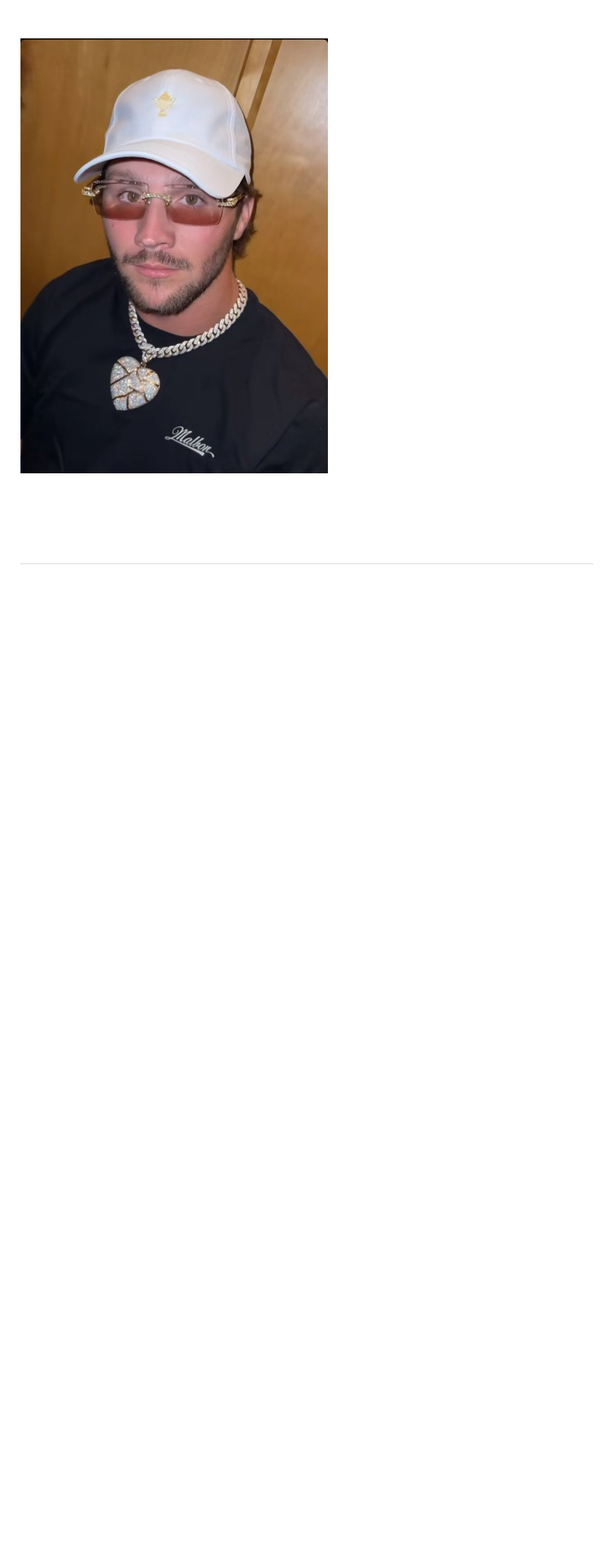
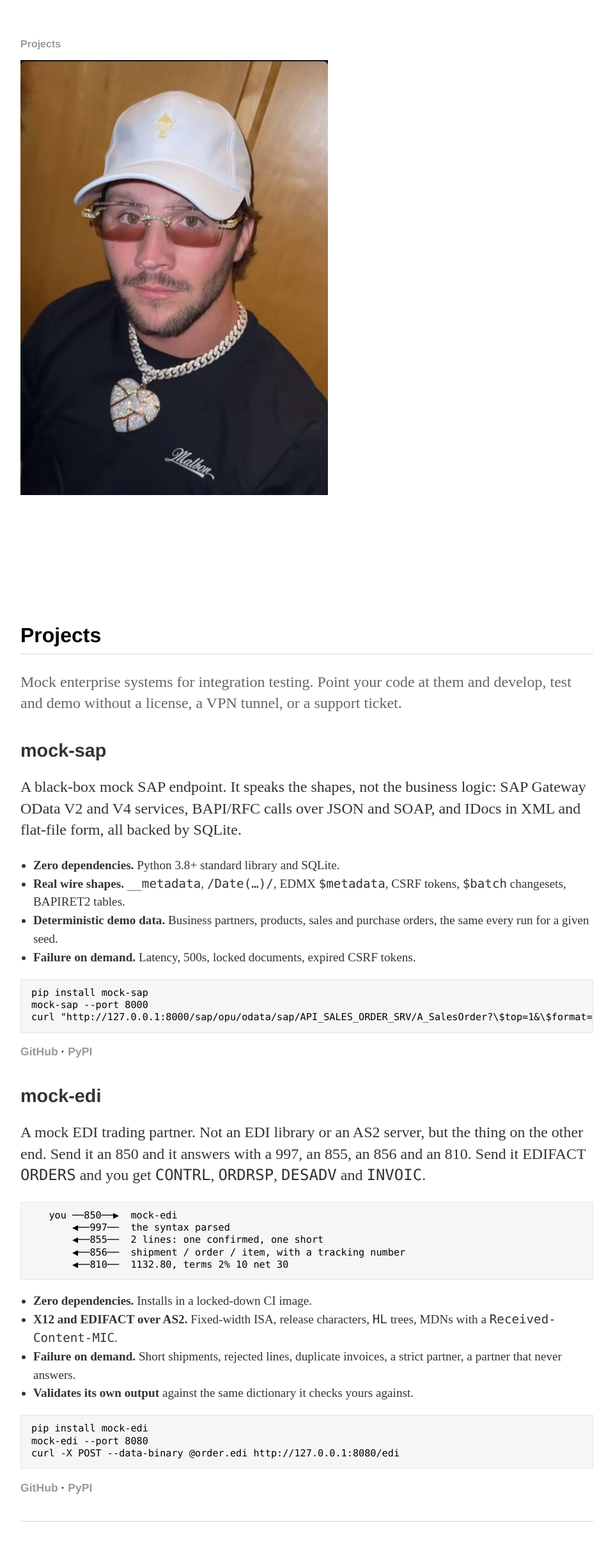
Before and after one commit to rseufert/rseufert.github.io, a Jekyll site: the page built from index.html, in a window 1280 px wide. Shown: the whole page at 64% size, without its empty margins (160-1119 px from the left). Built offline with Jekyll 4.4.1, drawn with Linux system fonts in a browser that asks for light colours; before the commit the page ends 942 px from its top, so only the background shows below that.

Commit message:
Feature mock-sap and mock-edi on the home page
Add a Projects section with descriptions, feature highlights and quick-start
snippets for both repos, a Projects nav link, charset and viewport meta tags,
and a narrow-screen layout.

Co-Authored-By: Claude Opus 5.5 <noreply@anthropic.com>
Claude-Session: https://claude.ai/code/session_015RDTBgG3oYVSZTAaz1gNwq

```diff
--- a/_layouts/default.html
+++ b/_layouts/default.html
@@ -1,6 +1,8 @@
 <!DOCTYPE html>
 	<html>
 		<head>
+			<meta charset="utf-8">
+			<meta name="viewport" content="width=device-width, initial-scale=1">
 			<title>{{ page.title }}</title>
 			<!-- link to main stylesheet -->
 			<link rel="stylesheet" type="text/css" href="/css/main.css">
@@ -9,6 +11,7 @@
 			<nav>
 	    		<ul>
 	        		<!--<li><a href="/">Home</a></li>-->
+	        		<li><a href="/#projects">Projects</a></li>
 
 	    		</ul>
 			</nav>
--- a/css/main.css
+++ b/css/main.css
@@ -41,3 +41,58 @@ ul.posts {
 ul.posts li {
     list-style: none;
 }
+
+.projects {
+    margin-top: 60px;
+}
+.projects h2 {
+    font-size: 2em;
+    font-family:'Helvetica', 'Arial', 'Sans-Serif';
+    border-bottom: 1px solid #d5d5d5;
+    padding-bottom: 10px;
+}
+.projects .lede {
+    color: #666;
+}
+.project {
+    margin: 40px 0;
+}
+.project h3 {
+    font-size: 1.8em;
+    font-family:'Helvetica', 'Arial', 'Sans-Serif';
+    margin-bottom: 0;
+}
+.project h3 a {
+    color: #333;
+}
+.project .features {
+    font-size: 1.2em;
+    line-height: 1.5em;
+    color: #333;
+    padding-left: 20px;
+}
+.project .links {
+    font-family:'Helvetica', 'Arial', 'Sans-Serif';
+    font-weight: bold;
+    font-size: 1.1em;
+}
+.project pre {
+    background: #f6f6f6;
+    border: 1px solid #e5e5e5;
+    padding: 12px 16px;
+    overflow-x: auto;
+    font-size: 0.95em;
+    line-height: 1.4em;
+}
+code {
+    font-family: 'Menlo', 'Consolas', monospace;
+}
+@media (max-width: 700px) {
+    body {
+        width: auto;
+        margin: 30px 16px;
+    }
+    .blurb img {
+        max-width: 100%;
+    }
+}
--- a/index.html
+++ b/index.html
@@ -10,3 +10,43 @@ title: Rick Seufert
 
 
 </div><!-- /.blurb -->
+
+<section id="projects" class="projects">
+	<h2>Projects</h2>
+	<p class="lede">Mock enterprise systems for integration testing. Point your code at them and develop, test and demo without a license, a VPN tunnel, or a support ticket.</p>
+
+	<div class="project">
+		<h3><a href="https://github.com/rseufert/mock-sap">mock-sap</a></h3>
+		<p>A black-box mock SAP endpoint. It speaks the shapes, not the business logic: SAP Gateway OData V2 and V4 services, BAPI/RFC calls over JSON and SOAP, and IDocs in XML and flat-file form, all backed by SQLite.</p>
+		<ul class="features">
+			<li><strong>Zero dependencies.</strong> Python 3.8+ standard library and SQLite.</li>
+			<li><strong>Real wire shapes.</strong> <code>__metadata</code>, <code>/Date(…)/</code>, EDMX <code>$metadata</code>, CSRF tokens, <code>$batch</code> changesets, BAPIRET2 tables.</li>
+			<li><strong>Deterministic demo data.</strong> Business partners, products, sales and purchase orders, the same every run for a given seed.</li>
+			<li><strong>Failure on demand.</strong> Latency, 500s, locked documents, expired CSRF tokens.</li>
+		</ul>
+<pre><code>pip install mock-sap
+mock-sap --port 8000
+curl "http://127.0.0.1:8000/sap/opu/odata/sap/API_SALES_ORDER_SRV/A_SalesOrder?\$top=1&amp;\$format=json"</code></pre>
+		<p class="links"><a href="https://github.com/rseufert/mock-sap">GitHub</a> · <a href="https://pypi.org/project/mock-sap/">PyPI</a></p>
+	</div><!-- /.project -->
+
+	<div class="project">
+		<h3><a href="https://github.com/rseufert/mock-edi">mock-edi</a></h3>
+		<p>A mock EDI trading partner. Not an EDI library or an AS2 server, but the thing on the other end. Send it an 850 and it answers with a 997, an 855, an 856 and an 810. Send it EDIFACT <code>ORDERS</code> and you get <code>CONTRL</code>, <code>ORDRSP</code>, <code>DESADV</code> and <code>INVOIC</code>.</p>
+<pre><code>   you ──850──▶  mock-edi
+       ◀──997──  the syntax parsed
+       ◀──855──  2 lines: one confirmed, one short
+       ◀──856──  shipment / order / item, with a tracking number
+       ◀──810──  1132.80, terms 2% 10 net 30</code></pre>
+		<ul class="features">
+			<li><strong>Zero dependencies.</strong> Installs in a locked-down CI image.</li>
+			<li><strong>X12 and EDIFACT over AS2.</strong> Fixed-width ISA, release characters, <code>HL</code> trees, MDNs with a <code>Received-Content-MIC</code>.</li>
+			<li><strong>Failure on demand.</strong> Short shipments, rejected lines, duplicate invoices, a strict partner, a partner that never answers.</li>
+			<li><strong>Validates its own output</strong> against the same dictionary it checks yours against.</li>
+		</ul>
+<pre><code>pip install mock-edi
+mock-edi --port 8080
+curl -X POST --data-binary @order.edi http://127.0.0.1:8080/edi</code></pre>
+		<p class="links"><a href="https://github.com/rseufert/mock-edi">GitHub</a> · <a href="https://pypi.org/project/mock-edi/">PyPI</a></p>
+	</div><!-- /.project -->
+</section><!-- /.projects -->
```
